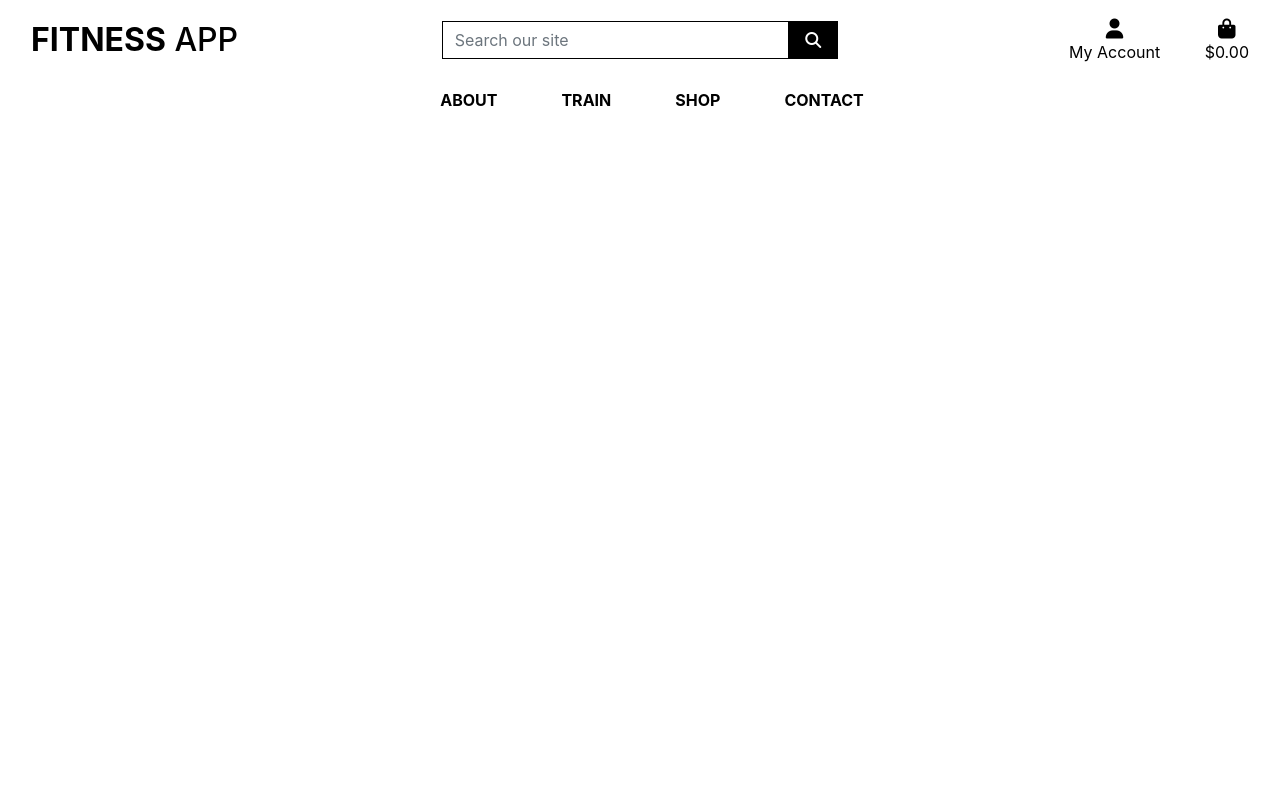
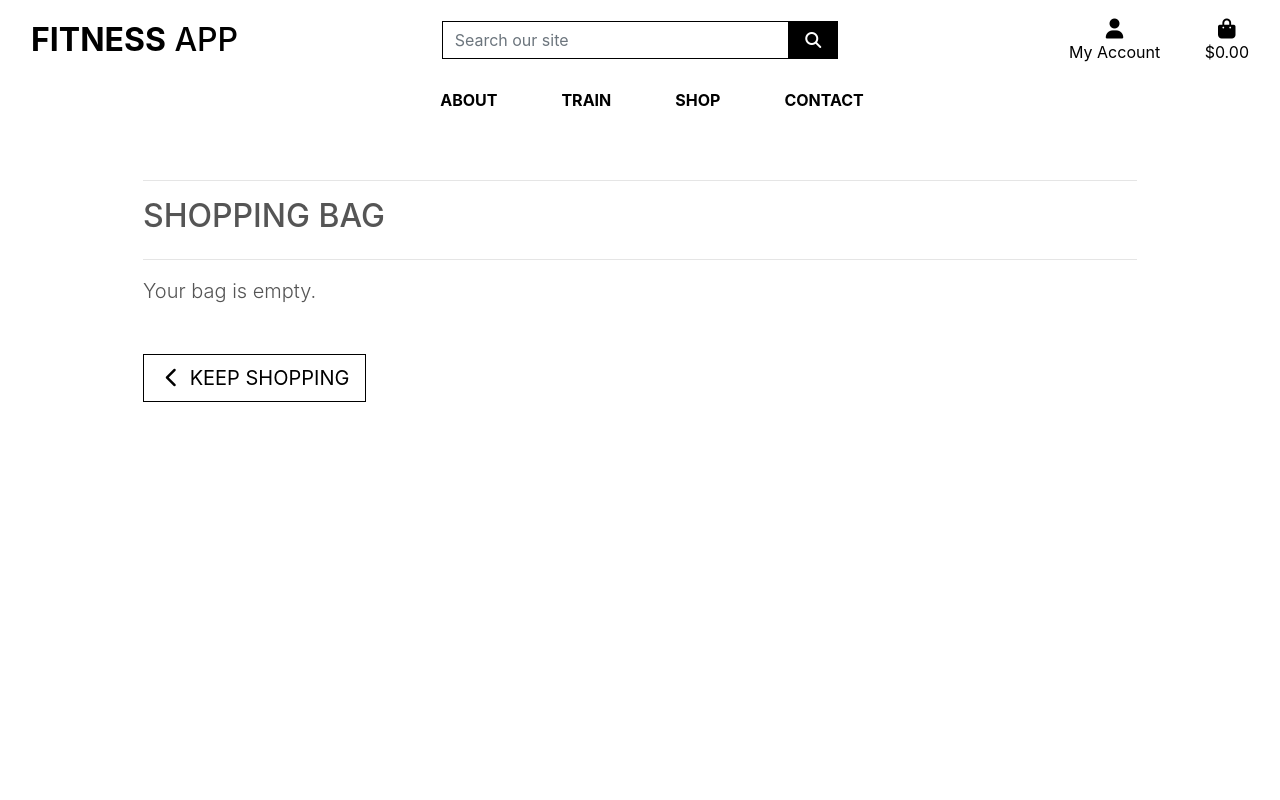
Before and after one commit to Code-Institute-Submissions/dhruv2102-MS4_marResub, a Django app: page /bag/ in a window 1280 px wide. Run offline with Django 3.2, Linux system fonts and the light colour scheme; some libraries are stand-ins or nearby versions.

Commit message:
Added basic shopping bag, bag contents contexrt processor

```diff
--- /dev/null
+++ b/bag/context.py
@@ -0,0 +1,4 @@
+
+def bag_contents(request):
+    context = {}
+    return context
--- a/bag/templates/bag/bag.html
+++ b/bag/templates/bag/bag.html
@@ -11,4 +11,31 @@
 
 {% block content %}
     <div class="overlay"></div>
+
+    <div class="container mb-2">
+        <div class="row">
+            <div class="col">
+                <hr>
+                <h2 class="logo-font mb-4">Shopping Bag</h2>
+                <hr>
+            </div>
+        </div>
+        <div class="row">
+            <div class="col">
+                {% if bag_items %}
+                    <div class="table-responsive rounded"></div>
+                {% else %}
+                    <p class="lead mb-5">Your bag is empty.</p>
+                    <a href="{% url 'products' %}" class="btn btn-outline-black rounded-0 btn-lg">
+                        <span class="icon">
+                            <i class="fas fa-chevron-left"></i>
+                        </span>
+                        <span class="text-uppercase">Keep Shopping</span>
+                    </a>
+                {% endif %}
+            </div>
+        </div>
+    </div>
+
+
 {% endblock %}
--- a/fitness_app/settings.py
+++ b/fitness_app/settings.py
@@ -72,6 +72,7 @@ TEMPLATES = [
                 "django.template.context_processors.request",
                 "django.contrib.auth.context_processors.auth",
                 "django.contrib.messages.context_processors.messages",
+                "bag.context.bag_contents"
             ],
         },
     },
```
